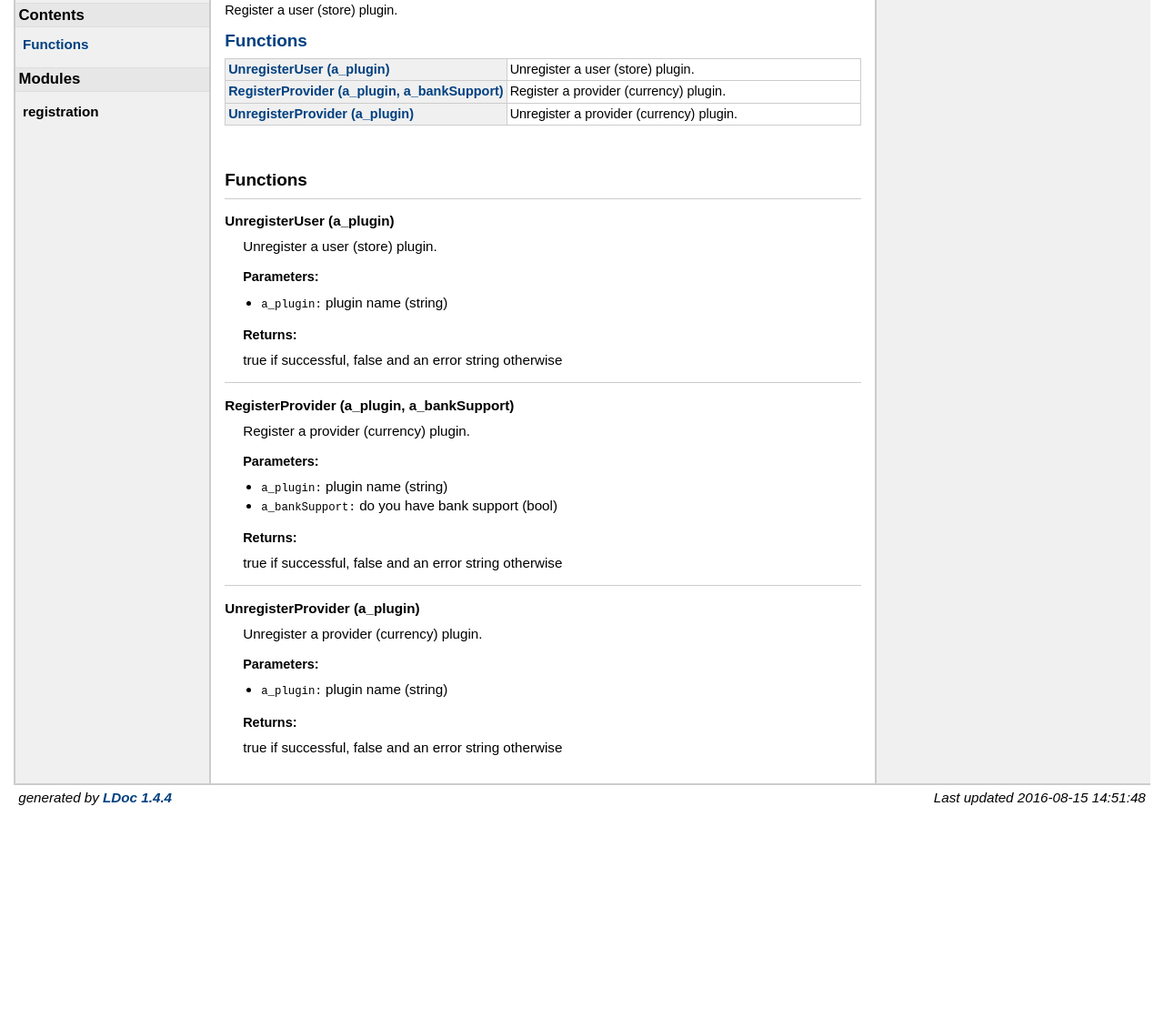
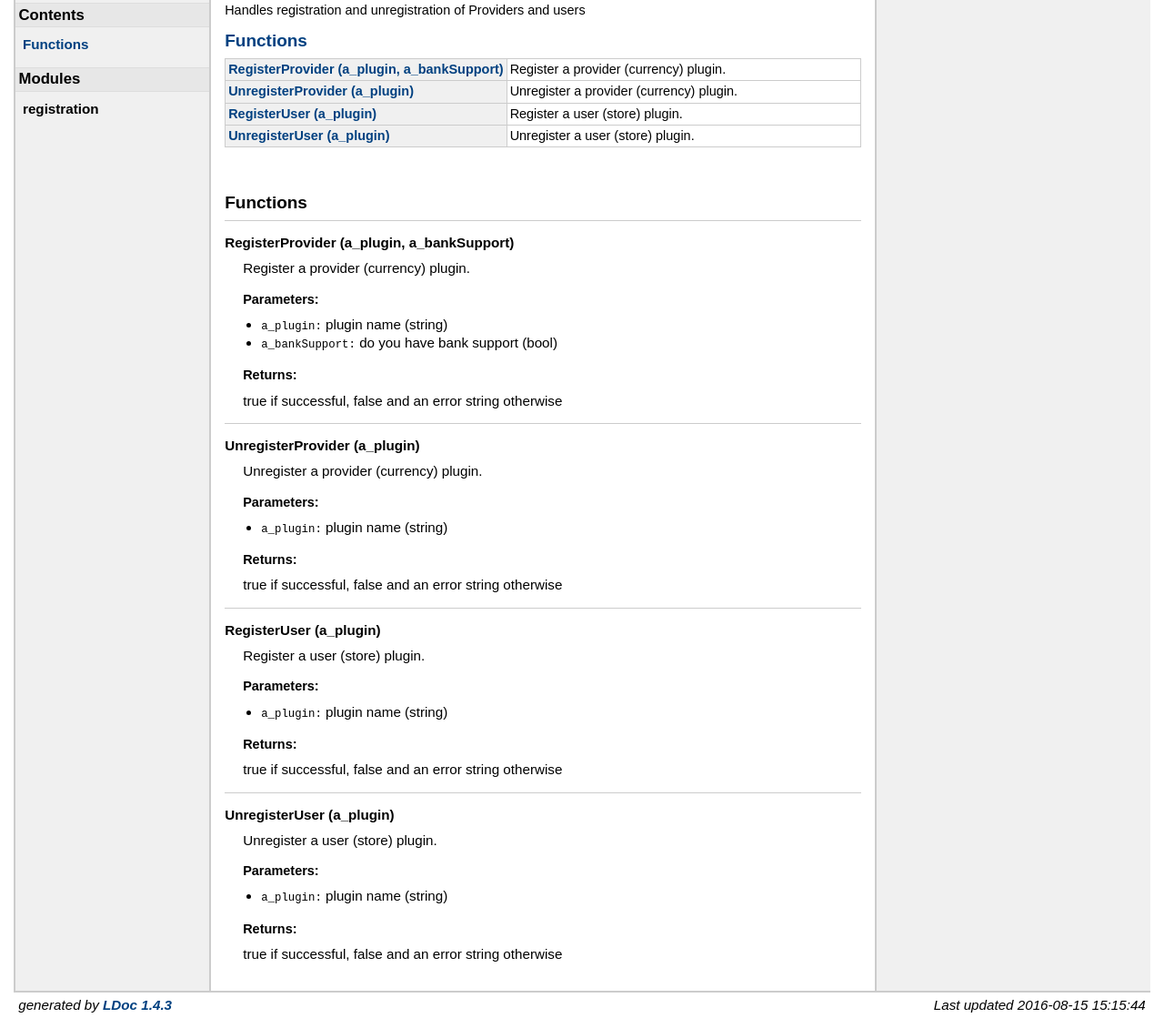
Before and after one commit to Zee1234/MoneyAPI, a plain HTML site: page Registration.html in a window 1280 px wide. Shown: the part 54-1173 px from the top of the page at 91% size. Before the commit the page ends 946 px from the top, so only its background shows below. Drawn offline with Linux system fonts and the light colour scheme.

Commit message:
Fix missing function problems

```diff
--- a/Registration.html
+++ b/Registration.html
@@ -34,7 +34,7 @@
 
 
 <h2>Modules</h2>
-<ul class="nowrap">
+<ul class="$(kind=='Topics' and '' or 'nowrap'">
   <li><strong>registration</strong></li>
 </ul>
 
@@ -43,16 +43,12 @@
 <div id="content">
 
 <h1>Module <code>registration</code></h1>
-<p>Register a user (store) plugin.</p>
+<p>Handles registration and unregistration of Providers and users</p>
 <p></p>
 
 
 <h2><a href="#Functions">Functions</a></h2>
 <table class="function_list">
-	<tr>
-	<td class="name" nowrap><a href="#UnregisterUser">UnregisterUser (a_plugin)</a></td>
-	<td class="summary">Unregister a user (store) plugin.</td>
-	</tr>
 	<tr>
 	<td class="name" nowrap><a href="#RegisterProvider">RegisterProvider (a_plugin, a_bankSupport)</a></td>
 	<td class="summary">Register a provider (currency) plugin.</td>
@@ -61,40 +57,23 @@
 	<td class="name" nowrap><a href="#UnregisterProvider">UnregisterProvider (a_plugin)</a></td>
 	<td class="summary">Unregister a provider (currency) plugin.</td>
 	</tr>
+	<tr>
+	<td class="name" nowrap><a href="#RegisterUser">RegisterUser (a_plugin)</a></td>
+	<td class="summary">Register a user (store) plugin.</td>
+	</tr>
+	<tr>
+	<td class="name" nowrap><a href="#UnregisterUser">UnregisterUser (a_plugin)</a></td>
+	<td class="summary">Unregister a user (store) plugin.</td>
+	</tr>
 </table>
 
 <br/>
 <br/>
 
 
-    <h2 class="section-header "><a name="Functions"></a>Functions</h2>
+    <h2><a name="Functions"></a>Functions</h2>
 
     <dl class="function">
-    <dt>
-    <a name = "UnregisterUser"></a>
-    <strong>UnregisterUser (a_plugin)</strong>
-    </dt>
-    <dd>
-    Unregister a user (store) plugin.
-
-
-    <h3>Parameters:</h3>
-    <ul>
-        <li><span class="parameter">a_plugin</span>
-         plugin name (string)
-        </li>
-    </ul>
-
-    <h3>Returns:</h3>
-    <ol>
-
-        true if successful, false and an error string otherwise
-    </ol>
-
-
-
-
-</dd>
     <dt>
     <a name = "RegisterProvider"></a>
     <strong>RegisterProvider (a_plugin, a_bankSupport)</strong>
@@ -148,14 +127,64 @@
 
 
 </dd>
+    <dt>
+    <a name = "RegisterUser"></a>
+    <strong>RegisterUser (a_plugin)</strong>
+    </dt>
+    <dd>
+    Register a user (store) plugin.
+
+
+    <h3>Parameters:</h3>
+    <ul>
+        <li><span class="parameter">a_plugin</span>
+         plugin name (string)
+        </li>
+    </ul>
+
+    <h3>Returns:</h3>
+    <ol>
+
+        true if successful, false and an error string otherwise
+    </ol>
+
+
+
+
+</dd>
+    <dt>
+    <a name = "UnregisterUser"></a>
+    <strong>UnregisterUser (a_plugin)</strong>
+    </dt>
+    <dd>
+    Unregister a user (store) plugin.
+
+
+    <h3>Parameters:</h3>
+    <ul>
+        <li><span class="parameter">a_plugin</span>
+         plugin name (string)
+        </li>
+    </ul>
+
+    <h3>Returns:</h3>
+    <ol>
+
+        true if successful, false and an error string otherwise
+    </ol>
+
+
+
+
+</dd>
 </dl>
 
 
 </div> <!-- id="content" -->
 </div> <!-- id="main" -->
 <div id="about">
-<i>generated by <a href="http://github.com/stevedonovan/LDoc">LDoc 1.4.4</a></i>
-<i style="float:right;">Last updated 2016-08-15 14:51:48 </i>
+<i>generated by <a href="http://github.com/stevedonovan/LDoc">LDoc 1.4.3</a></i>
+<i style="float:right;">Last updated 2016-08-15 15:15:44 </i>
 </div> <!-- id="about" -->
 </div> <!-- id="container" -->
 </body>
```
Also changed, not shown: API.html (renamed from User.html, +45 -5 lines), index.html (+1 -1 lines), 3 other files.
